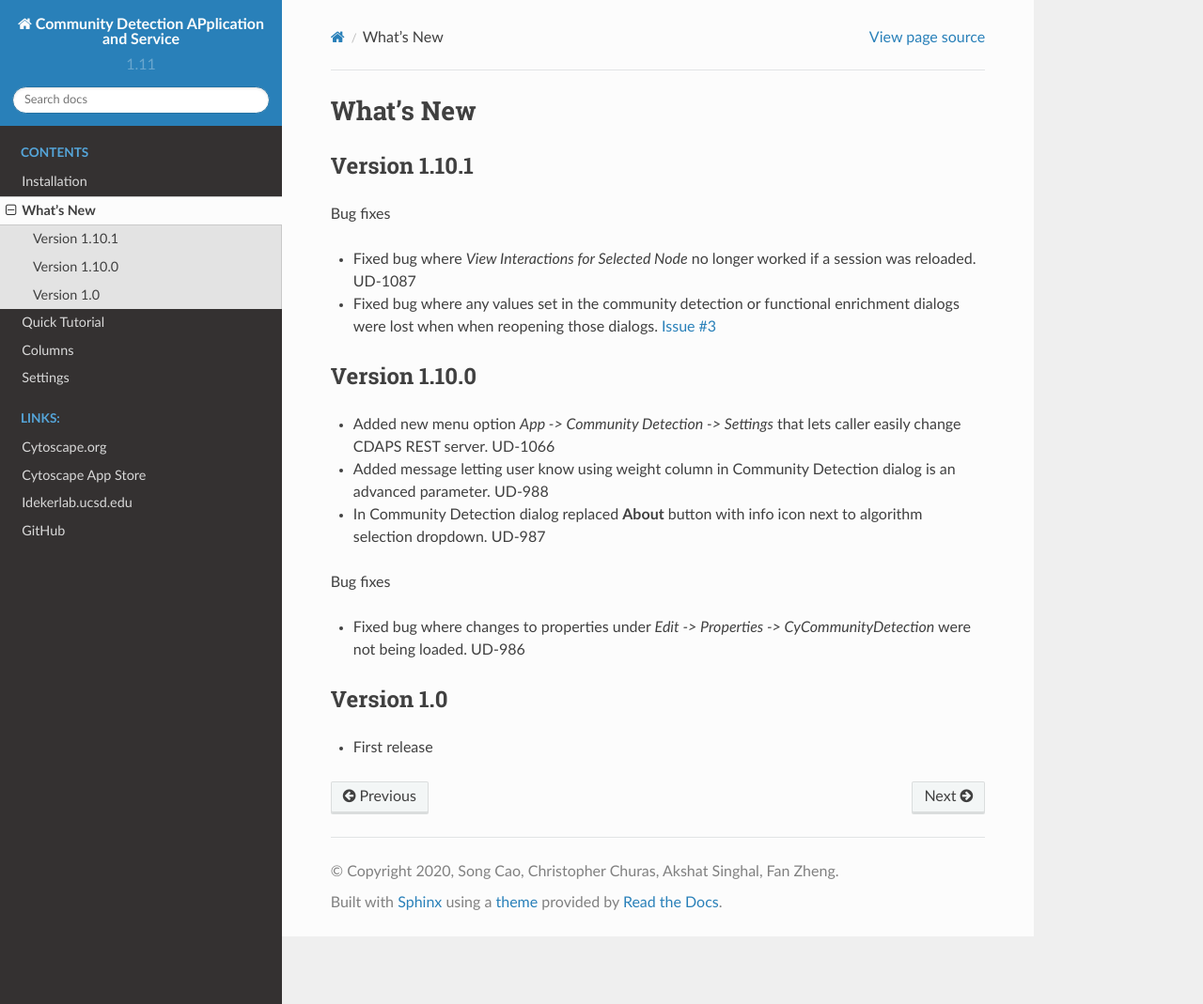
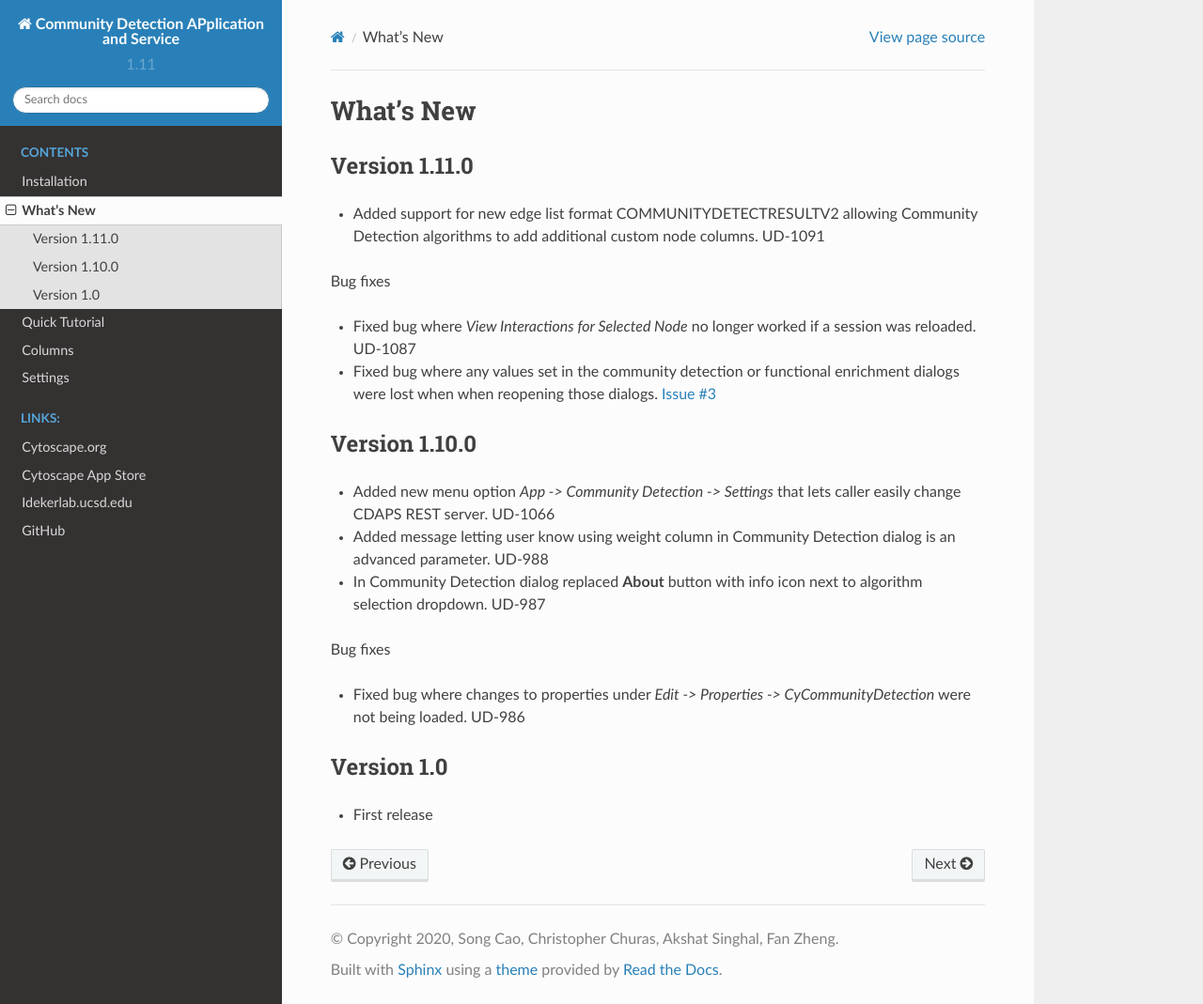
Before and after one commit to cytoscape/cy-community-detection, a Sphinx documentation site: the page built from docs/WhatsNew.rst, in a window 1280 px wide and 1069 px high. Shown: the whole window at 94% size. Built offline with Sphinx 7.4.7 and the Read the Docs theme 2.0.0, drawn with Linux system fonts in a browser that asks for light colours.

Commit message:
bumped to 1.11.0 since we are adding a new feature

```diff
--- a/docs/WhatsNew.rst
+++ b/docs/WhatsNew.rst
@@ -1,8 +1,11 @@
 What's New
 ==========
 
-Version 1.10.1
+Version 1.11.0
 ---------------------------
+
+* Added support for new edge list format COMMUNITYDETECTRESULTV2 allowing
+  Community Detection algorithms to add additional custom node columns. UD-1091
 
 Bug fixes
 
```
